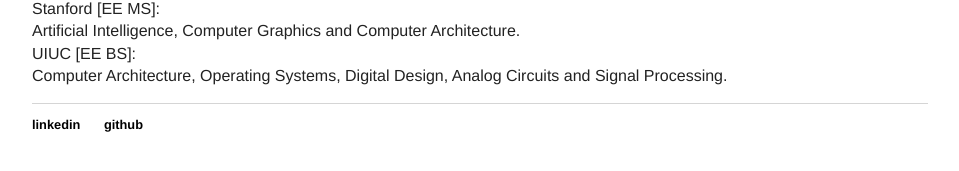
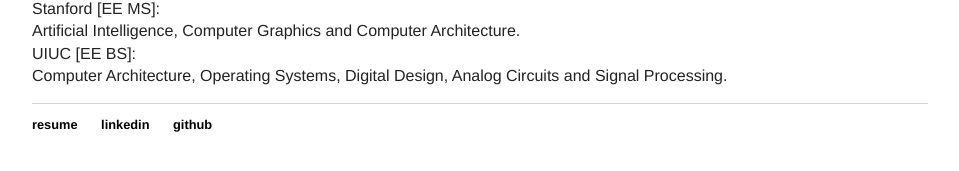
Before and after one commit to rajarshiroy/rajarshiroy.github.io, a Jekyll site: the page built from index.html, in a window 1280 px wide. Shown: the part 305-476 px from the top of the page, without its empty margins (160-1119 px from the left). Built offline with Jekyll 4.4.1, drawn with Linux system fonts in a browser that asks for light colours.

Commit message:
Update about.html

```diff
--- a/_layouts/about.html
+++ b/_layouts/about.html
@@ -24,6 +24,7 @@
 			</div><!-- /.container -->
 			<footer>
 	    		<ul>
+	        		<li><a href="/projects/content/RajarshiRoy_Resume.pdf">resume</a></li>
 	        		<li><a href="https://www.linkedin.com/in/rajarshir">linkedin</a></li>
 	        		<li><a href="https://github.com/rajarshiroy">github</a></li>
 				</ul>
```
